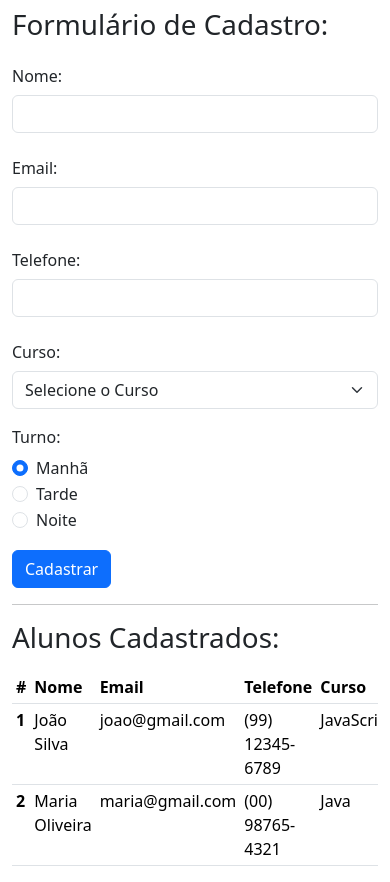
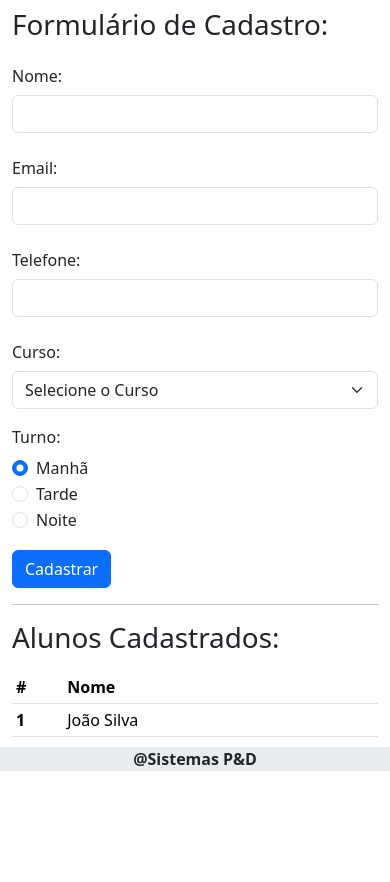
Before and after one commit to deusdeteneto/BootCampDevJr_Cadastro-Alunos, a plain HTML site: page index.html in a window 390 px wide. Shown: the part 73-955 px from the top of the page. After the commit the page ends 859 px from the top, so only its background shows below. Drawn offline with nearby package versions, Linux system fonts and the light colour scheme.

Commit message:
closes #5, closes #6 - Cadastrar produto e resposividade

```diff
--- a/Js/script.js
+++ b/Js/script.js
@@ -29,10 +29,10 @@ function carregarAlunos() {
     novaLinha.innerHTML = `
             <th scope="row">${index + 1}</th>
             <td>${aluno.nome}</td>
-            <td>${aluno.email}</td>
-            <td>${aluno.telefone}</td>
-            <td>${aluno.curso}</td>
-            <td>${aluno.turno}</td>
+            <td class="col d-none d-md-table-cell">${aluno.email}</td>
+            <td class="col d-none d-md-table-cell">${aluno.telefone}</td>
+            <td class="col d-none d-md-table-cell">${aluno.curso}</td>
+            <td class="col d-none d-md-table-cell">${aluno.turno}</td>
         `;
   });
 }
--- a/index.html
+++ b/index.html
@@ -139,19 +139,20 @@
             <tr>
               <th scope="col">#</th>
               <th scope="col">Nome</th>
-              <th scope="col">Email</th>
-              <th scope="col">Telefone</th>
-              <th scope="col">Curso</th>
-              <th scope="col">Turno</th>
+              <th scope="col" class="d-none d-md-table-cell">Email</th>
+              <th scope="col" class="d-none d-md-table-cell">Telefone</th>
+              <th scope="col" class="d-none d-md-table-cell">Curso</th>
+              <th scope="col" class="d-none d-md-table-cell">Turno</th>
             </tr>
           </thead>
-          <tbody id="alunosTableBody">
-
-          </tbody>
+          <tbody id="alunosTableBody"></tbody>
         </table>
       </div>
     </section>
 
+    <footer>
+      <p class="bg-body-secondary text-center fw-semibold fixed-bottom mb-0">@Sistemas P&D</p>
+    </footer>
     <script
       src="https://cdn.jsdelivr.net/npm/bootstrap@5.3.3/dist/js/bootstrap.bundle.min.js"
       integrity="sha384-YvpcrYf0tY3lHB60NNkmXc5s9fDVZLESaAA55NDzOxhy9GkcIdslK1eN7N6jIeHz"
```
